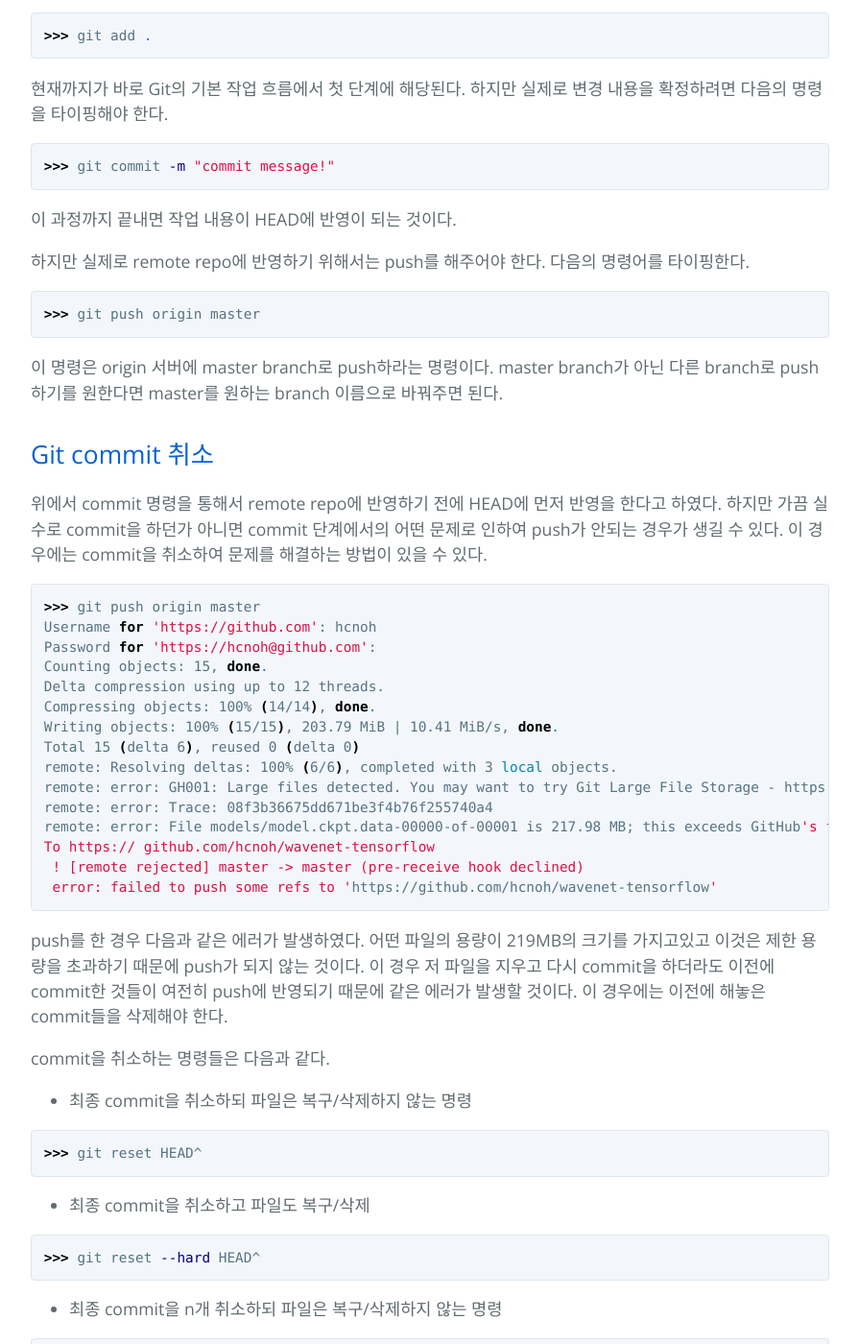
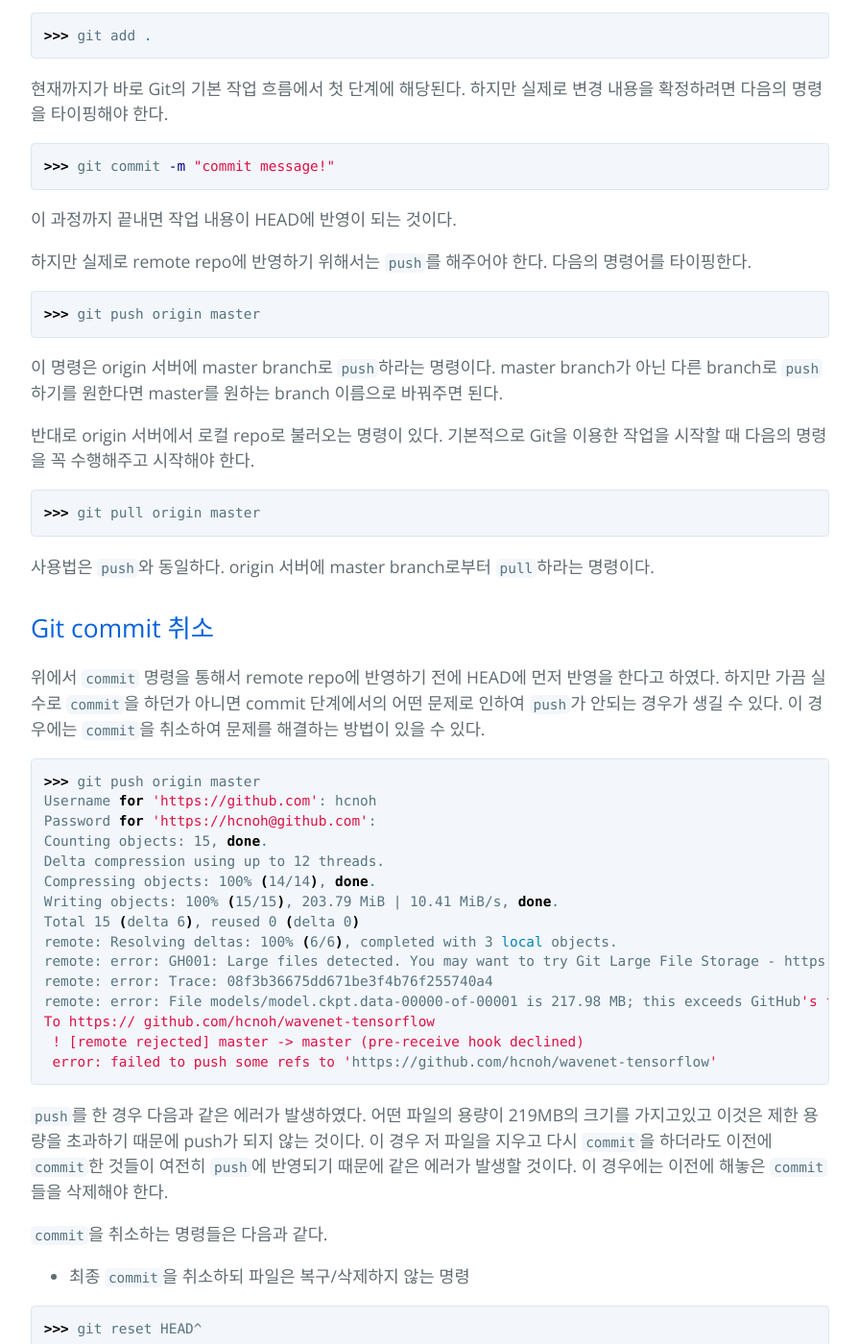
Before and after one commit to hcnoh/hcnoh.github.io, a Jekyll site: the page built from _posts/2018-08-20-git-basic-usage.md, in a window 1280 px wide and 1400 px high, scrolled down 3421 px. Shown: the whole window at 96% size, without its empty margins (192-1087 px from the left). Built offline with Jekyll 4.4.1, drawn with Linux system fonts in a browser that asks for light colours; comment, search, counter and statistics services are not loaded; some of the changed text lies outside the part shown.

Commit message:
Update 2018-08-20-git-basic-usage.md

````diff
--- a/_posts/2018-08-20-git-basic-usage.md
+++ b/_posts/2018-08-20-git-basic-usage.md
@@ -97,7 +97,7 @@ Initialized empty Git repository in /home/hcnoh/wavenet-tensorflow/.git/
 >>> git remote -v
 ```
 
-## 작업 내용 Push
+## 작업 내용 Push/Pull
 먼저 로컬 repo는 git이 관리하는 세 그룹으로 나뉘어져 있다는 점을 알고 넘어가자. 첫 번째 그룹은 Working directory은 실제 파일들로 이루어져 있으며, 두 번째 그룹인 Index는 준비 영역(staging area)의 역할을 한다. 마지막인 HEAD는 최종 확정본(commit)을 나타내게 된다.
 
 먼저 변경된 파일을 Index에 추가하는 과정이 필요하다. 다음의 명령어를 통해 추가할 수 있다.
@@ -120,16 +120,24 @@ Initialized empty Git repository in /home/hcnoh/wavenet-tensorflow/.git/
 
 이 과정까지 끝내면 작업 내용이 HEAD에 반영이 되는 것이다.
 
-하지만 실제로 remote repo에 반영하기 위해서는 push를 해주어야 한다. 다음의 명령어를 타이핑한다.
+하지만 실제로 remote repo에 반영하기 위해서는 `push`를 해주어야 한다. 다음의 명령어를 타이핑한다.
 
 ```bash
 >>> git push origin master
 ```
 
-이 명령은 origin 서버에 master branch로 push하라는 명령이다. master branch가 아닌 다른 branch로 push하기를 원한다면 master를 원하는 branch 이름으로 바꿔주면 된다.
+이 명령은 origin 서버에 master branch로 `push`하라는 명령이다. master branch가 아닌 다른 branch로 `push`하기를 원한다면 master를 원하는 branch 이름으로 바꿔주면 된다.
+
+반대로 origin 서버에서 로컬 repo로 불러오는 명령이 있다. 기본적으로 Git을 이용한 작업을 시작할 때 다음의 명령을 꼭 수행해주고 시작해야 한다.
+
+```bash
+>>> git pull origin master
+```
+
+사용법은 `push`와 동일하다. origin 서버에 master branch로부터 `pull`하라는 명령이다.
 
 ## Git commit 취소
-위에서 commit 명령을 통해서 remote repo에 반영하기 전에 HEAD에 먼저 반영을 한다고 하였다. 하지만 가끔 실수로 commit을 하던가 아니면 commit 단계에서의 어떤 문제로 인하여 push가 안되는 경우가 생길 수 있다. 이 경우에는 commit을 취소하여 문제를 해결하는 방법이 있을 수 있다.
+위에서 `commit` 명령을 통해서 remote repo에 반영하기 전에 HEAD에 먼저 반영을 한다고 하였다. 하지만 가끔 실수로 `commit`을 하던가 아니면 commit 단계에서의 어떤 문제로 인하여 `push`가 안되는 경우가 생길 수 있다. 이 경우에는 `commit`을 취소하여 문제를 해결하는 방법이 있을 수 있다.
 
 ```bash
 >>> git push origin master
@@ -149,35 +157,35 @@ To https:// github.com/hcnoh/wavenet-tensorflow
  error: failed to push some refs to 'https://github.com/hcnoh/wavenet-tensorflow'
 ```
 
-push를 한 경우 다음과 같은 에러가 발생하였다. 어떤 파일의 용량이 219MB의 크기를 가지고있고 이것은 제한 용량을 초과하기 때문에 push가 되지 않는 것이다. 이 경우 저 파일을 지우고 다시 commit을 하더라도 이전에 commit한 것들이 여전히 push에 반영되기 때문에 같은 에러가 발생할 것이다. 이 경우에는 이전에 해놓은 commit들을 삭제해야 한다.
+`push`를 한 경우 다음과 같은 에러가 발생하였다. 어떤 파일의 용량이 219MB의 크기를 가지고있고 이것은 제한 용량을 초과하기 때문에 push가 되지 않는 것이다. 이 경우 저 파일을 지우고 다시 `commit`을 하더라도 이전에 `commit`한 것들이 여전히 `push`에 반영되기 때문에 같은 에러가 발생할 것이다. 이 경우에는 이전에 해놓은 `commit`들을 삭제해야 한다.
 
-commit을 취소하는 명령들은 다음과 같다.
+`commit`을 취소하는 명령들은 다음과 같다.
 
-- 최종 commit을 취소하되 파일은 복구/삭제하지 않는 명령
+- 최종 `commit`을 취소하되 파일은 복구/삭제하지 않는 명령
 
 ```bash
 >>> git reset HEAD^
 ```
 
-- 최종 commit을 취소하고 파일도 복구/삭제
+- 최종 `commit`을 취소하고 파일도 복구/삭제
 
 ```bash
 >>> git reset --hard HEAD^
 ```
 
-- 최종 commit을 n개 취소하되 파일은 복구/삭제하지 않는 명령
+- 최종 `commit`을 n개 취소하되 파일은 복구/삭제하지 않는 명령
 
 ```bash
 >>> git reset HEAD~n
 ```
 
-- 최종 commit을 n개 취소하고 파일도 복구/삭제
+- 최종 `commit`을 n개 취소하고 파일도 복구/삭제
 
 ```bash
 >>> git reset --hard HEAD~n
 ```
 
-## Git origin 변경/추가
+## Git origin 변경/추가/
 위에서 git의 remote repo의 이름을 origin으로 설정하였다. 이 이름을 바꾸고 싶으면 다음과 같은 명령을 수행하면 된다.
 
 ```bash
@@ -222,3 +230,9 @@ remote: Resolving deltas: 100% (66/66), done.
 To https://github.com/hcnoh/wavenet-tensorflow-2.git
  * [new branch]     master -> master
 ```
+
+만약 기존에 있던 origin을 삭제하기를 원한다면 `git remote rm` 명령을 사용하면 된다. origin_github를 삭제하고 싶은 경우 다음과 같은 명령을 사용하면 된다.
+
+```bash
+>>> git remote rm github_origin
+```
````
